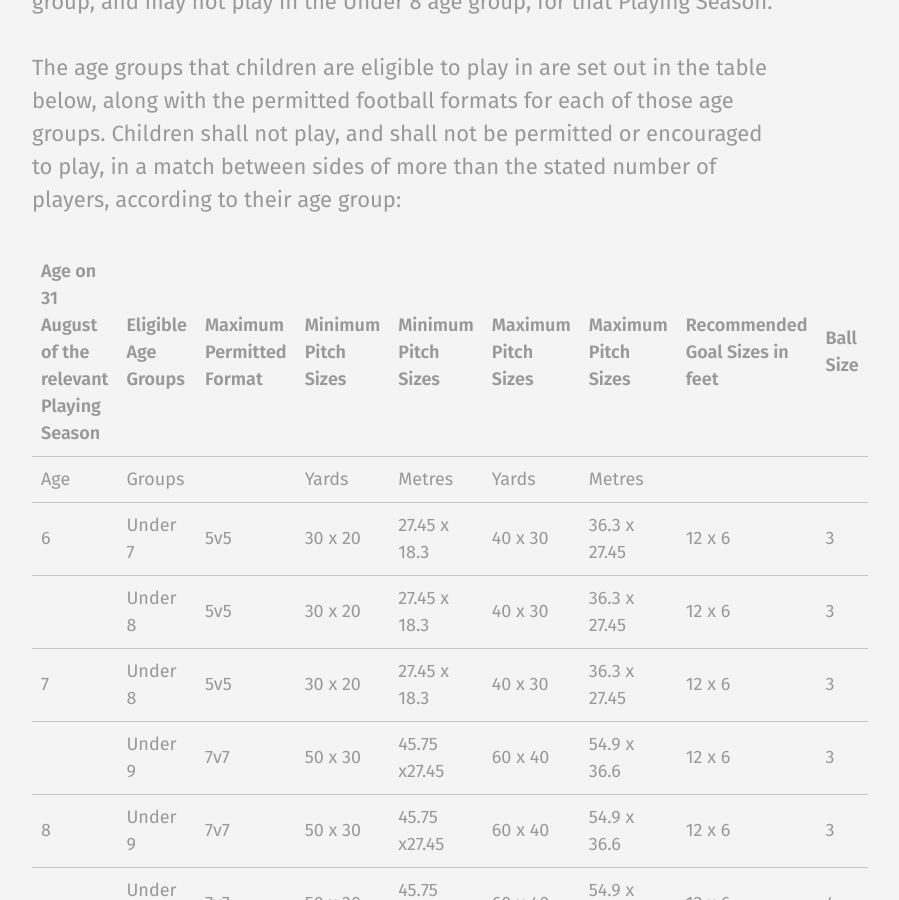
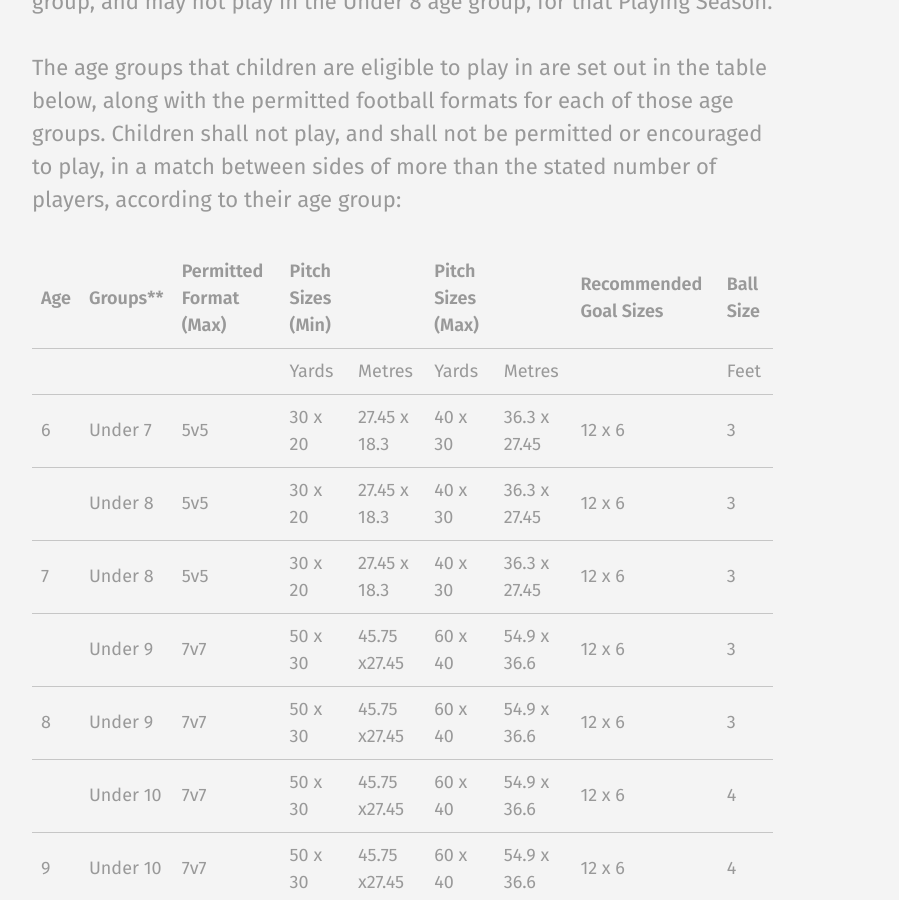
Before and after one commit to rotherleague/Rother, a Jekyll site: the page built from rules.md, in a window 1280 px wide and 900 px high, scrolled down 28898 px. Shown: the whole window, without its empty margins (56-955 px from the left). Built offline with Jekyll 4.4.1, drawn with Linux system fonts in a browser that asks for light colours; some of the changed text lies outside the part shown.

Commit message:
Update 18.md

```diff
--- a/_includes/rules/18.md
+++ b/_includes/rules/18.md
@@ -46,9 +46,9 @@ Notwithstanding the above, a child is permitted to play up in the age group abov
 
 The age groups that children are eligible to play in are set out in the table below, along with the permitted football formats for each of those age groups. Children shall not play, and shall not be permitted or encouraged to play, in a match between sides of more than the stated number of players, according to their age group:
 
-| Age on 31 August of the relevant Playing Season	| Eligible Age Groups	| Maximum Permitted Format	 | Minimum Pitch Sizes	| Minimum Pitch Sizes	| Maximum Pitch Sizes |  Maximum Pitch Sizes | Recommended Goal Sizes in feet	| Ball Size |
+| Age	| Groups**	| Permitted Format (Max)	 |  Pitch Sizes (Min)	| 	|  Pitch Sizes (Max) |   | Recommended Goal Sizes	| Ball Size |
 |----|----------|-------|----------|---------------|-----------|---------------|---------|---|
-| Age  | Groups |       | Yards    | Metres        | Yards     | Metres        |         |   |
+|   |  |       | Yards    | Metres        | Yards     | Metres        |         | Feet  |
 | 6 	| Under 7	 | 5v5   | 30 x 20  | 27.45 x 18.3  | 40 x 30   | 36.3 x 27.45  | 12 x 6  | 3 |
 | 	  | Under 8	 | 5v5   | 30 x 20  | 27.45 x 18.3  | 40 x 30   | 36.3 x 27.45  | 12 x 6	 | 3 |
 | 7 	| Under 8	 | 5v5   | 30 x 20  | 27.45 x 18.3  | 40 x 30   | 36.3 x 27.45  | 12 x 6	 | 3 |
```
Also changed, not shown: other parts of _includes/rules/18.md (+3 -0 lines).
